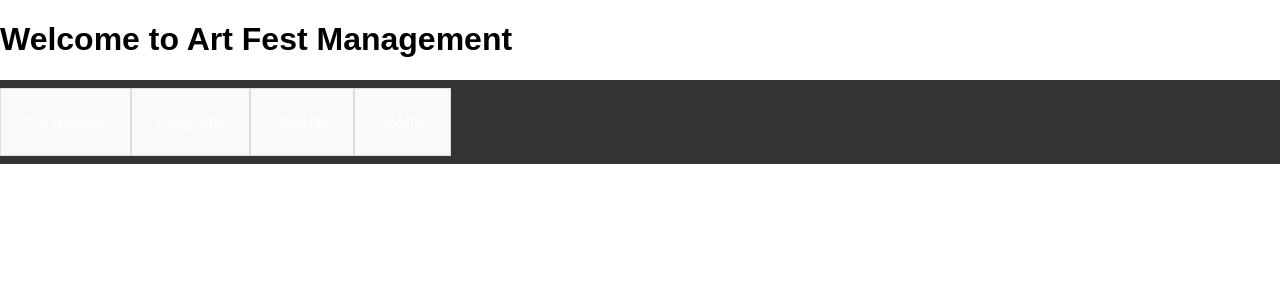
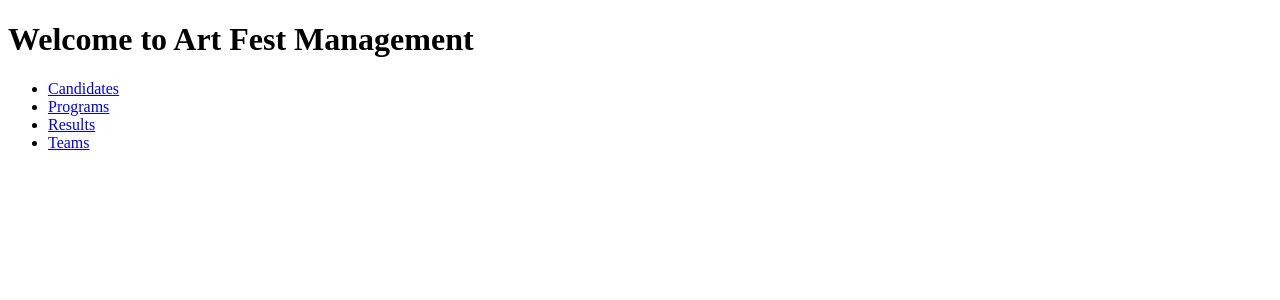
Before and after one commit to Javadamkd/art-fest-management, a Next.js app: page / in a window 1280 px wide. Shown: the top 300 px of the page. Built offline with nearby package versions, Linux system fonts and the light colour scheme.

Commit message:
Update _app.js

```diff
--- a/pages/_app.js
+++ b/pages/_app.js
@@ -1,8 +1,12 @@
 // pages/_app.js
-import '../styles/globals.css';
+import React from 'react';
+import App from 'next/app';
 
-function MyApp({ Component, pageProps }) {
-  return <Component {...pageProps} />;
+class MyApp extends App {
+  render() {
+    const { Component, pageProps } = this.props;
+    return <Component {...pageProps} />;
+  }
 }
 
 export default MyApp;
```
